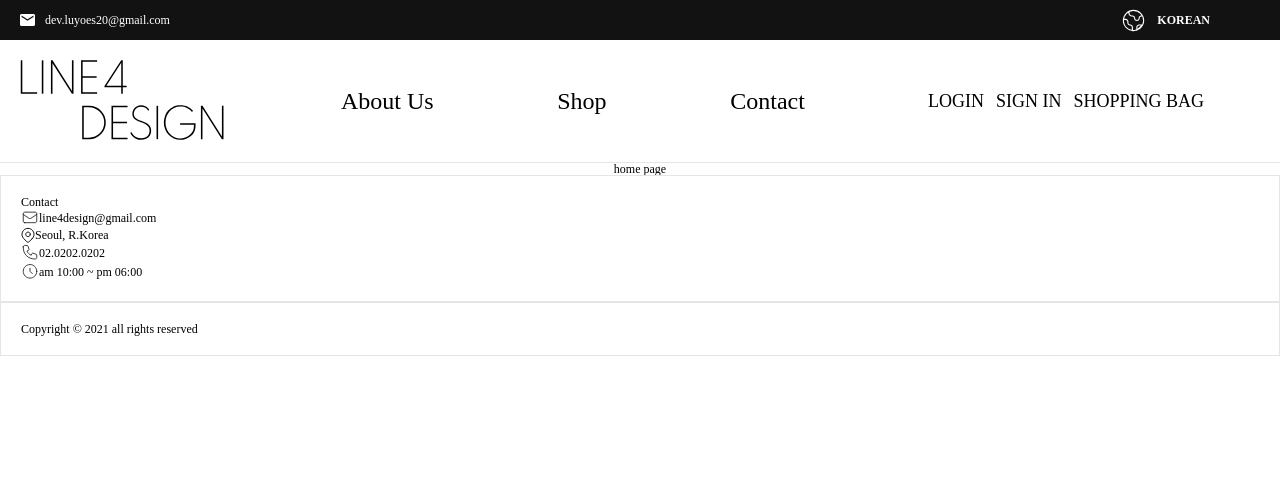
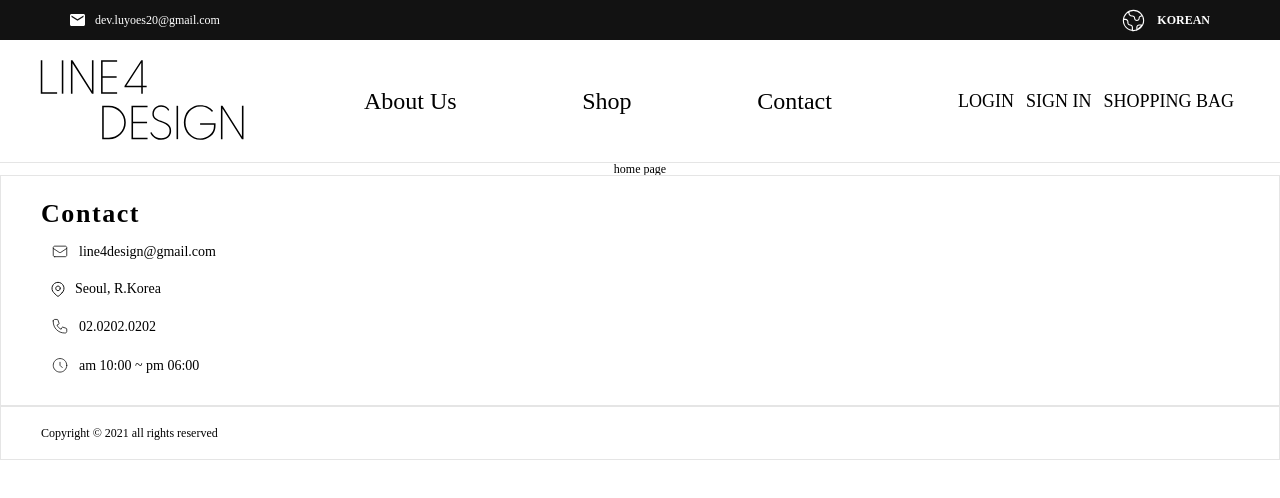
Before and after one commit to im-not-developer/reat-postcss-temp, a React (Create React App) app in the folder line4design-fe/: page / in a window 1280 px wide. Shown: the top 498 px of the page. Built offline with nearby package versions, Linux system fonts and the light colour scheme; a web font is replaced by a local one.

Commit message:
푸터 기본 셋 정리

```diff
--- a/line4design-fe/src/assets/css/index.css
+++ b/line4design-fe/src/assets/css/index.css
@@ -33,7 +33,7 @@ html,
 .topbar_pg__container__language__select,
 .header__container__center__menus,
 .header__container__right__control,
-.footer__container__body div,
+.footer__container__body__section,
 .topbar_pg__container__language__viewlang .body_bold,
 .topbar_pg__container__language__viewlang > svg {
     font-size: var(--font-size);
@@ -184,7 +184,7 @@ dark-mode {
     width: 100%;
     max-width: var(--page-max-width);
     height: 40px;
-    padding: 0px 70px 0px 20px;
+    padding: 20px 70px;
     /* __language end */
   }
 .topbar_pg__container__contact {
@@ -276,7 +276,7 @@ dark-mode {
             justify-content: space-between;
     width: 100%;
     max-width: var(--page-max-width);
-    padding: 20px 70px 20px 20px;
+    padding: 20px 40px;
   }
 .header__container__left {
     }
@@ -318,21 +318,26 @@ dark-mode {
             flex-direction: column;
     -webkit-align-items: flex-start;
             align-items: flex-start;
-
     width: 100%;
     max-width: var(--page-max-width);
-    padding: 20px 70px 20px 20px;
+    padding: 20px 40px;
   }
 .footer__container__header {
     }
-.footer__container__body div {
+.footer__container__body__section {
         display: -webkit-flex;
         display: flex;
         -webkit-flex-direction: row;
                 flex-direction: row;
         -webkit-align-items: center;
                 align-items: center;
+        padding: 10px;
       }
+.footer__container__body__section--text {
+          margin: 0px 0px 0px 10px;
+        }
+.footer__container__body__section--text .body_text {
+          }
 .bottom_bar {
   display: -webkit-flex;
   display: flex;
@@ -355,7 +360,7 @@ dark-mode {
             justify-content: space-between;
     width: 100%;
     max-width: var(--page-max-width);
-    padding: 20px 70px 20px 20px;
+    padding: 20px 40px;
   }
 /* LINE4DESIGN CUSTOM PCSS FILE */
 .line4design-pg {
--- a/line4design-fe/src/components/common/Footer.tsx
+++ b/line4design-fe/src/components/common/Footer.tsx
@@ -21,20 +21,31 @@ const Footer: FC = () => {
     <>
       <div className="footer">
         <div className="footer__container">
-          <div className="footer__container__header">Contact</div>
+          <div className="footer__container__header title_l">Contact</div>
           <div className="footer__container__body">
-            <div>
-              <LineMailIcon /> <div>line4design@gmail.com</div>
+            <div className="footer__container__body__section">
+              <LineMailIcon />
+              <div className="footer__container__body__section--text body_text">
+                line4design@gmail.com
+              </div>
             </div>
-            <div>
-              <LocationMarkerIcon /> <div>Seoul, R.Korea</div>
+            <div className="footer__container__body__section">
+              <LocationMarkerIcon />
+              <div className="footer__container__body__section--text body_text">
+                Seoul, R.Korea
+              </div>
             </div>
-            <div>
+            <div className="footer__container__body__section">
               <PhoneIcon />
-              <div>02.0202.0202</div>
+              <div className="footer__container__body__section--text body_text">
+                02.0202.0202
+              </div>
             </div>
-            <div>
-              <ClockIcon /> <div>am 10:00 ~ pm 06:00</div>
+            <div className="footer__container__body__section">
+              <ClockIcon />
+              <div className="footer__container__body__section--text body_text">
+                am 10:00 ~ pm 06:00
+              </div>
             </div>
           </div>
         </div>
--- a/line4design-fe/src/styles/components/common/Footer.pcss
+++ b/line4design-fe/src/styles/components/common/Footer.pcss
@@ -9,19 +9,24 @@
     display: flex;
     flex-direction: column;
     align-items: flex-start;
-
     width: 100%;
     max-width: var(--page-max-width);
-    padding: 20px 70px 20px 20px;
+    padding: 20px 40px;
 
     &__header {
     }
 
     &__body {
-      div {
+      &__section {
         display: flex;
         flex-direction: row;
         align-items: center;
+        padding: 10px;
+        &--text {
+          margin: 0px 0px 0px 10px;
+          .body_text {
+          }
+        }
       }
     }
   }
@@ -41,6 +46,6 @@
     justify-content: space-between;
     width: 100%;
     max-width: var(--page-max-width);
-    padding: 20px 70px 20px 20px;
+    padding: 20px 40px;
   }
 }
--- a/line4design-fe/src/styles/components/common/Header.pcss
+++ b/line4design-fe/src/styles/components/common/Header.pcss
@@ -13,7 +13,7 @@
     justify-content: space-between;
     width: 100%;
     max-width: var(--page-max-width);
-    padding: 20px 70px 20px 20px;
+    padding: 20px 40px;
 
     &__left {
     }
--- a/line4design-fe/src/styles/components/common/TopBar.pcss
+++ b/line4design-fe/src/styles/components/common/TopBar.pcss
@@ -12,7 +12,7 @@
     width: 100%;
     max-width: var(--page-max-width);
     height: 40px;
-    padding: 0px 70px 0px 20px;
+    padding: 20px 70px;
 
     &__contact {
       display: flex;
```
